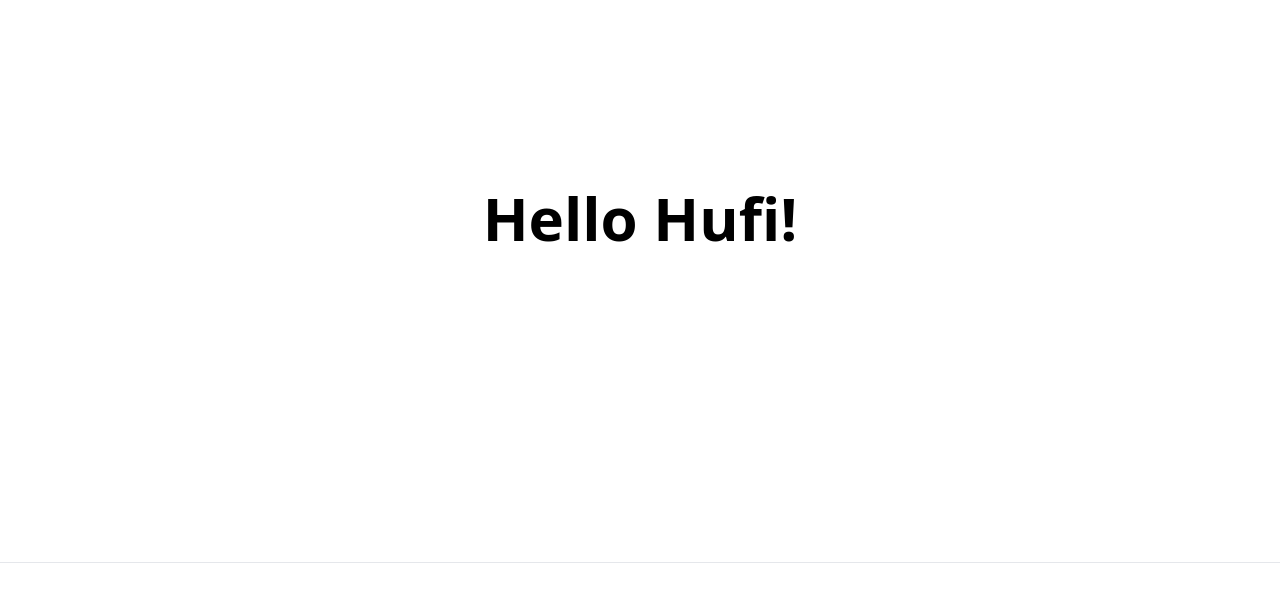
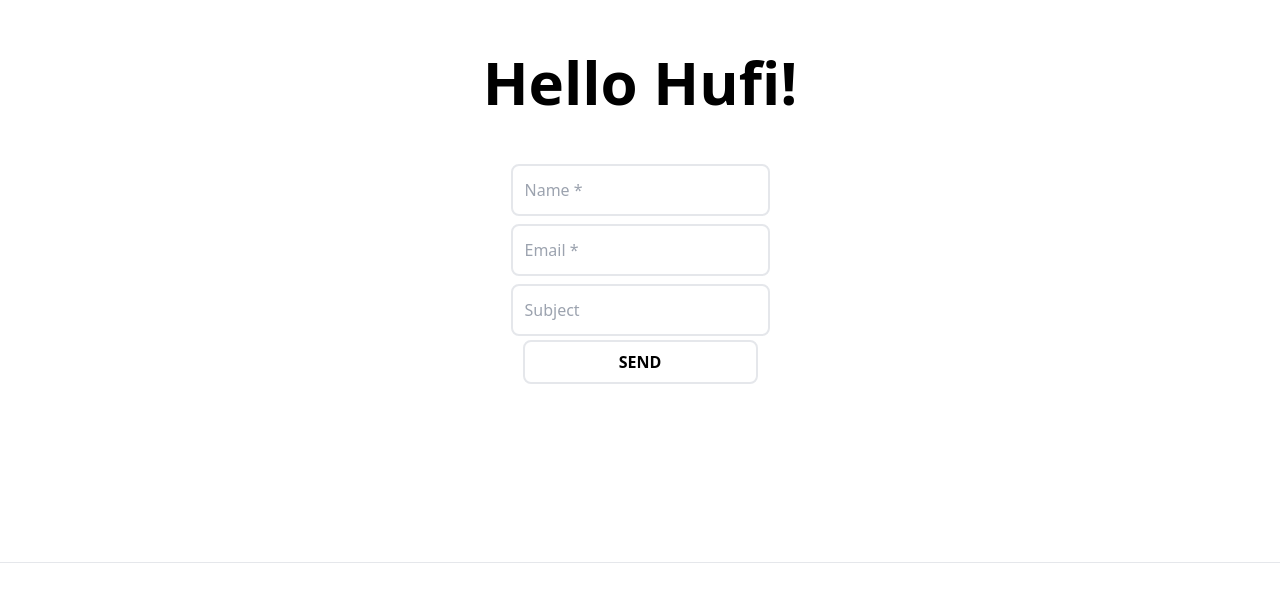
Before and after one commit to emilioziniades/mira-william-wedding, a Next.js app: page / in a window 1280 px wide. Shown: the part 134-736 px from the top of the page. Built offline with nearby package versions, Linux system fonts and the light colour scheme.

Commit message:
added rsvp form

```diff
--- /dev/null
+++ b/components/formInput.tsx
@@ -0,0 +1,49 @@
+import { FC } from "react";
+
+interface InputProps {
+  name: string;
+  placeholder: string;
+  type?: string;
+  textArea?: boolean;
+  required?: boolean;
+}
+
+const FormInput: FC<InputProps> = ({
+  type,
+  name,
+  placeholder,
+  textArea,
+  required,
+}) => {
+  const pStyles = "p-1";
+  const inputStyles = [
+    "w-full",
+    "border-2",
+    "rounded-lg",
+    "focus:ring-transparent",
+    "p-3",
+  ].join(" ");
+
+  return (
+    <p className={pStyles}>
+      {textArea ? (
+        <textarea
+          name={name}
+          placeholder={placeholder}
+          className={inputStyles + " resize-none"}
+          rows="5"
+        />
+      ) : (
+        <input
+          type={type}
+          name={name}
+          placeholder={required ? placeholder + " *" : placeholder}
+          className={inputStyles}
+          required={required}
+        />
+      )}
+    </p>
+  );
+};
+
+export default FormInput;
--- /dev/null
+++ b/components/rsvpForm.tsx
@@ -0,0 +1,40 @@
+import { FC } from "react";
+import FormInput from "./formInput";
+
+const buttonClasses = [
+  "hover:bg-gray-900",
+  "hover:text-white",
+  "font-bold",
+  "py-2",
+  "px-6",
+  "mx-4",
+  "rounded",
+  "uppercase",
+  "transition-all",
+  "border-2",
+  "rounded-lg",
+].join(" ");
+
+const RsvpForm: FC = () => {
+  return (
+    <form
+      name="contact"
+      method="POST"
+      className="flex flex-col content-center"
+      data-netlify="true"
+      netlify-honeypot="bot-field"
+      action="/"
+    >
+      <input type="hidden" name="form-name" value="rsvp" />
+      <input type="hidden" name="bot-field" />
+      <FormInput type="text" name="name" placeholder="Name" required />
+      <FormInput type="email" name="email" placeholder="Email" required />
+      <FormInput type="text" name="subject" placeholder="Subject" />
+      <button type="submit" className={buttonClasses}>
+        Send
+      </button>
+    </form>
+  );
+};
+
+export default RsvpForm;
--- a/pages/index.tsx
+++ b/pages/index.tsx
@@ -1,6 +1,7 @@
 import type { NextPage } from "next";
 import Head from "next/head";
 import Image from "next/image";
+import RsvpForm from "../components/rsvpForm";
 
 const Home: NextPage = () => {
   return (
@@ -12,6 +13,8 @@ const Home: NextPage = () => {
 
       <main className="flex w-full flex-1 flex-col items-center justify-center px-20 text-center">
         <h1 className="text-6xl font-bold">Hello Hufi!</h1>
+        <div className="my-6" />
+        <RsvpForm />
       </main>
 
       <footer className="flex h-24 w-full items-center justify-center border-t"></footer>
```
